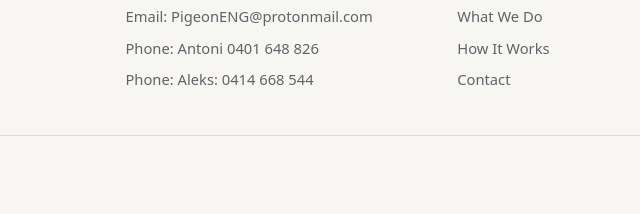
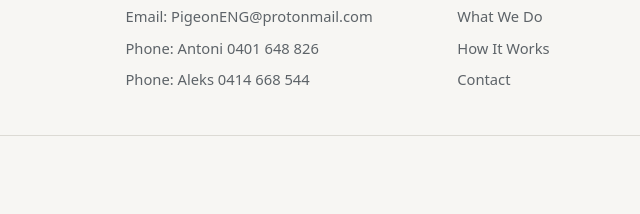
Before and after one commit to Pigeon-Engineering/Pigeon-Engineering.github.io, a plain HTML site: page index.html in a window 1280 px wide. Shown: the part 4562-4776 px from the top of the page, 427-1067 px from the left. Drawn offline with Linux system fonts and the light colour scheme.

Commit message:
ammendment

```diff
--- a/index.html
+++ b/index.html
@@ -334,7 +334,7 @@ footer{padding:56px 0 40px;font-size:.92rem;color:var(--muted)}
           <li>ABN: [INSERT ABN]</li>
           <li>Email: <a href="mailto:PigeonENG@protonmail.com">PigeonENG@protonmail.com</a></li>
           <li>Phone: Antoni <a href="tel:+61401648826">0401 648 826</a></li>
-          <li>Phone: Aleks: <a href="tel:+61414668544">0414 668 544</a></li>
+          <li>Phone: Aleks <a href="tel:+61414668544">0414 668 544</a></li>
         </ul>
       </div>
       <div>
```
